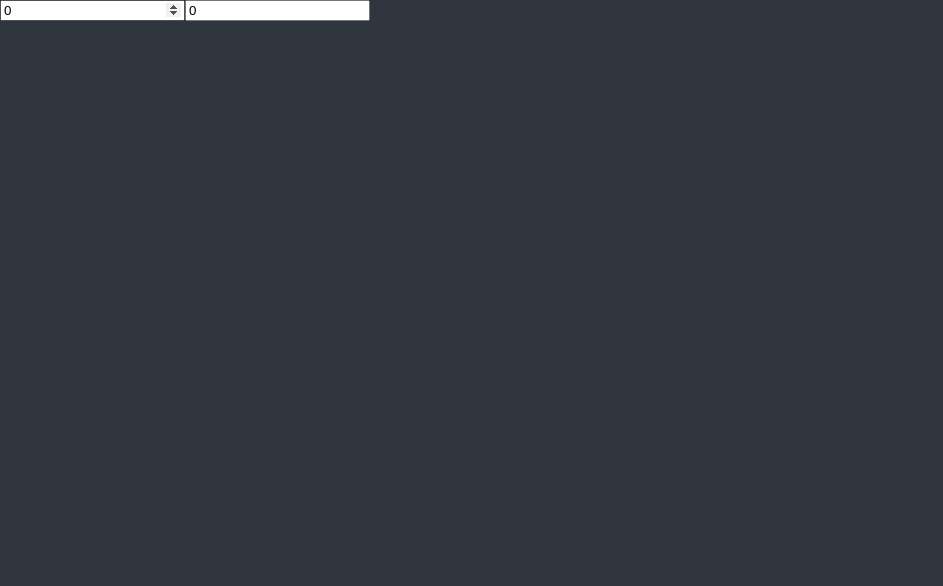
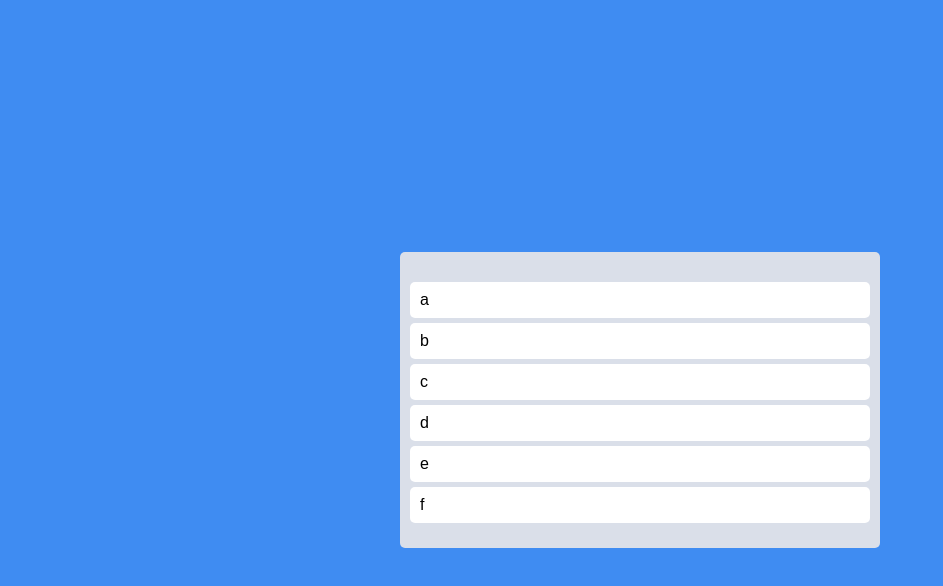
Before and after one commit to Parkjju/trello-clone, a React (Create React App) app in the folder frontend/: page / in a window 1280 px wide. Shown: the top 586 px of the page, without its empty margins (0-943 px from the left). Built offline with nearby package versions, Linux system fonts and the light colour scheme.

Commit message:
feat: beautiful DND 적용, Strict mode 제거

```diff
--- a/frontend/package.json
+++ b/frontend/package.json
@@ -12,6 +12,7 @@
     "@types/react-dom": "^18.0.5",
     "@types/styled-components": "^5.1.25",
     "react": "^18.1.0",
+    "react-beautiful-dnd": "^13.1.0",
     "react-dom": "^18.1.0",
     "react-scripts": "5.0.1",
     "recoil": "^0.7.3",
@@ -42,5 +43,8 @@
       "last 1 firefox version",
       "last 1 safari version"
     ]
+  },
+  "devDependencies": {
+    "@types/react-beautiful-dnd": "^13.1.2"
   }
 }
--- a/frontend/src/App.tsx
+++ b/frontend/src/App.tsx
@@ -1,32 +1,71 @@
-import React from 'react';
-import { useRecoilState, useRecoilValue } from 'recoil';
-import { hourState, minuteState } from './atoms';
+import { DragDropContext, Droppable, Draggable } from 'react-beautiful-dnd';
+import styled from 'styled-components';
+
+const Wrapper = styled.div`
+    display: flex;
+    max-width: 480px;
+    width: 100%;
+    margin: 0 auto;
+    justify-content: center;
+    align-items: center;
+    height: 100vh;
+`;
+
+const Boards = styled.div`
+    display: grid;
+    width: 100%;
+    grid-template-columns: repeat(1, 1fr);
+`;
+
+const Board = styled.div`
+    padding: 20px 10px;
+    padding-top: 30px;
+    background-color: ${(props) => props.theme.boardColor};
+    border-radius: 5px;
+    min-height: 200px;
+`;
+
+const Card = styled.div`
+    border-radius: 5px;
+    margin-bottom: 5px;
+    padding: 10px 10px;
+    background-color: ${(props) => props.theme.cardColor};
+`;
+
+const toDos = ['a', 'b', 'c', 'd', 'e', 'f'];
 
 function App() {
-    const [minutes, setMinutes] = useRecoilState(minuteState);
-    const [hours, setHours] = useRecoilState(hourState);
-    const onMinuteChange = (event: React.FormEvent<HTMLInputElement>) => {
-        setMinutes(+event.currentTarget.value);
-    };
-    const onHourChange = (event: React.FormEvent<HTMLInputElement>) => {
-        setHours(+event.currentTarget.value);
-    };
-    console.log(hours);
+    const onDragEnd = () => {};
     return (
-        <div>
-            <input
-                type='number'
-                placeholder='Minutes'
-                value={minutes}
-                onChange={onMinuteChange}
-            />
-            <input
-                type='number'
-                placeholder='Hours'
-                value={hours}
-                onChange={onHourChange}
-            />
-        </div>
+        <DragDropContext onDragEnd={onDragEnd}>
+            <Wrapper>
+                <Boards>
+                    <Droppable droppableId='one'>
+                        {(magic) => (
+                            <Board
+                                ref={magic.innerRef}
+                                {...magic.droppableProps}
+                            >
+                                {toDos.map((toDo, index) => (
+                                    <Draggable draggableId={toDo} index={index}>
+                                        {(magic) => (
+                                            <Card
+                                                ref={magic.innerRef}
+                                                {...magic.dragHandleProps}
+                                                {...magic.draggableProps}
+                                            >
+                                                {toDo}
+                                            </Card>
+                                        )}
+                                    </Draggable>
+                                ))}
+                                {magic.placeholder}
+                            </Board>
+                        )}
+                    </Droppable>
+                </Boards>
+            </Wrapper>
+        </DragDropContext>
     );
 }
 
--- a/frontend/src/index.tsx
+++ b/frontend/src/index.tsx
@@ -1,4 +1,3 @@
-import React from 'react';
 import ReactDOM from 'react-dom/client';
 import App from './App';
 
@@ -66,12 +65,10 @@
     document.getElementById('root') as HTMLElement
 );
 root.render(
-    <React.StrictMode>
     <RecoilRoot>
         <ThemeProvider theme={darkTheme}>
             <GlobalStyle />
             <App />
         </ThemeProvider>
     </RecoilRoot>
-    </React.StrictMode>
 );
--- a/frontend/src/styled.d.ts
+++ b/frontend/src/styled.d.ts
@@ -2,9 +2,8 @@
 
 declare module 'styled-components' {
     export interface DefaultTheme {
-        textColor: string;
         bgColor: string;
-        accentColor: string;
-        cardBgColor: string;
+        boardColor: string;
+        cardColor: string;
     }
 }
--- a/frontend/src/theme.ts
+++ b/frontend/src/theme.ts
@@ -1,8 +1,7 @@
 import { DefaultTheme } from 'styled-components';
 
 export const darkTheme: DefaultTheme = {
-    bgColor: '#2f3640',
-    textColor: 'white',
-    accentColor: '#9c88ff',
-    cardBgColor: 'transparent',
+    bgColor: '#3F8CF2',
+    boardColor: '#DADFE9',
+    cardColor: 'white',
 };
```
Also changed, not shown: 1 other file (tests, documents, lock files or other folders). Lines whose indentation alone changed are shown as unchanged.
